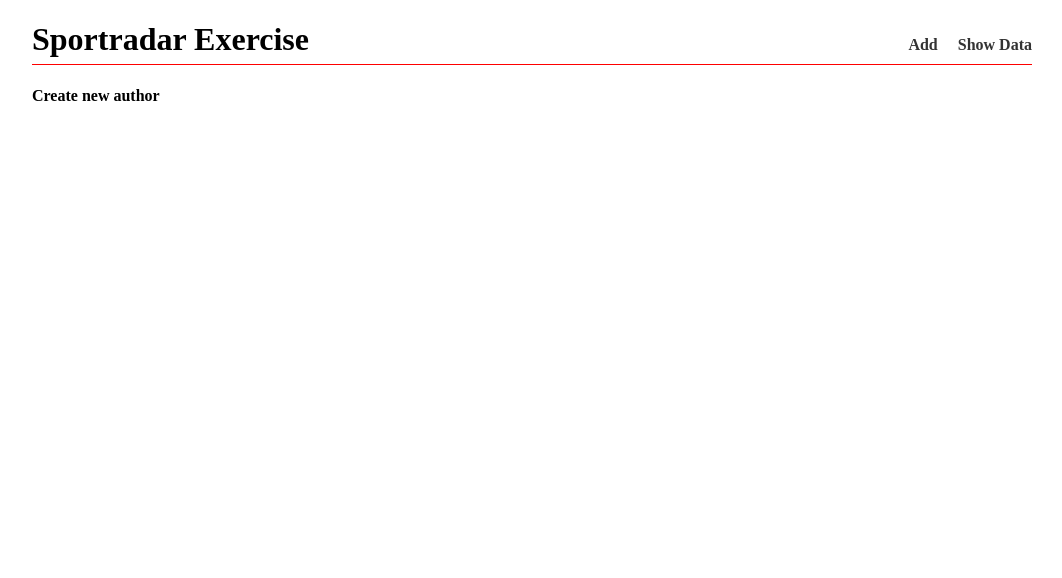
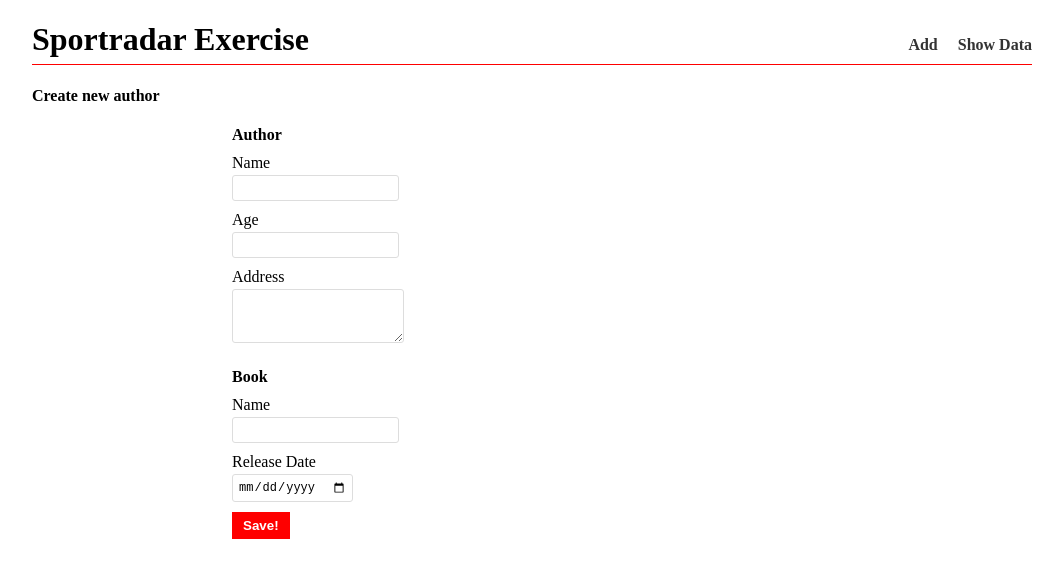
Before and after one commit to ozziest/exercise, a Vue app in the folder front-end/: page / in a window 1280 px wide. Shown: the top 578 px of the page, without its empty margins (108-1170 px from the left). Built offline with nearby package versions, Linux system fonts and the light colour scheme.

Commit message:
Basic form structure has been created.

```diff
--- a/front-end/src/components/Form.vue
+++ b/front-end/src/components/Form.vue
@@ -1,11 +1,96 @@
 <template>
   <div>
-    <h4>Create new author</h4>
+    <h4 ref="form-title">Create new author</h4>
+    <div class="form-container">
+      <form>
+        <h4 class="group-title">Author</h4>
+        <div class="form-group">
+          <label for="author-name">Name</label>
+          <input type="text" id="author-name" v-model="form.author.name" />
+        </div>
+        <div class="form-group">
+          <label for="author-age">Age</label>
+          <input type="text" id="author-age" v-model="form.author.age" maxlength="3" />
+        </div>
+        <div class="form-group">
+          <label for="address">Address</label>
+          <textarea rows="3" id="author-address" v-model="form.author.address"></textarea>
+        </div>
+
+        <h4 class="group-title">Book</h4>
+        <div class="form-group">
+          <label for="book-name">Name</label>
+          <input type="text" id="book-name" v-model="form.book.name" />
+        </div>
+        <div class="form-group">
+          <label for="book-release-date">Release Date</label>
+          <input type="date" id="book-release-date" v-model="form.book.release_date" />
+        </div>
+
+        <button>
+          Save!
+        </button>
+      </form>
+    </div>
   </div>
 </template>
 
 <script>
 export default {
-  name: 'Form'
+  name: 'Form',
+
+  data () {
+    return {
+      form: {
+        author: {
+          name: null,
+          age: null,
+          address: null
+        },
+        book: {
+          name: null,
+          release_date: null
+        }
+      }
+    }
+  }
 }
 </script>
+
+<style>
+div.form-container {
+  margin-left: auto;
+  margin-right: auto;
+  max-width: 600px;
+}
+
+div.form-group {
+  margin-bottom: 10px;
+}
+
+h4.group-title {
+  margin-bottom: 10px;
+}
+
+label {
+  display: block;
+  margin-bottom: 3px;
+  cursor: pointer;
+}
+
+input,
+textarea {
+  padding: 5px;
+  border: 1px solid #ddd;
+  border-radius: 3px;
+  font-size: 12px;
+}
+
+button {
+  background-color: #fe0000;
+  color: white;
+  border: 1px solid #fe0000;
+  padding: 5px 10px;
+  font-weight: bold;
+}
+</style>
```
Also changed, not shown: 1 other file (tests, documents, lock files or other folders).
